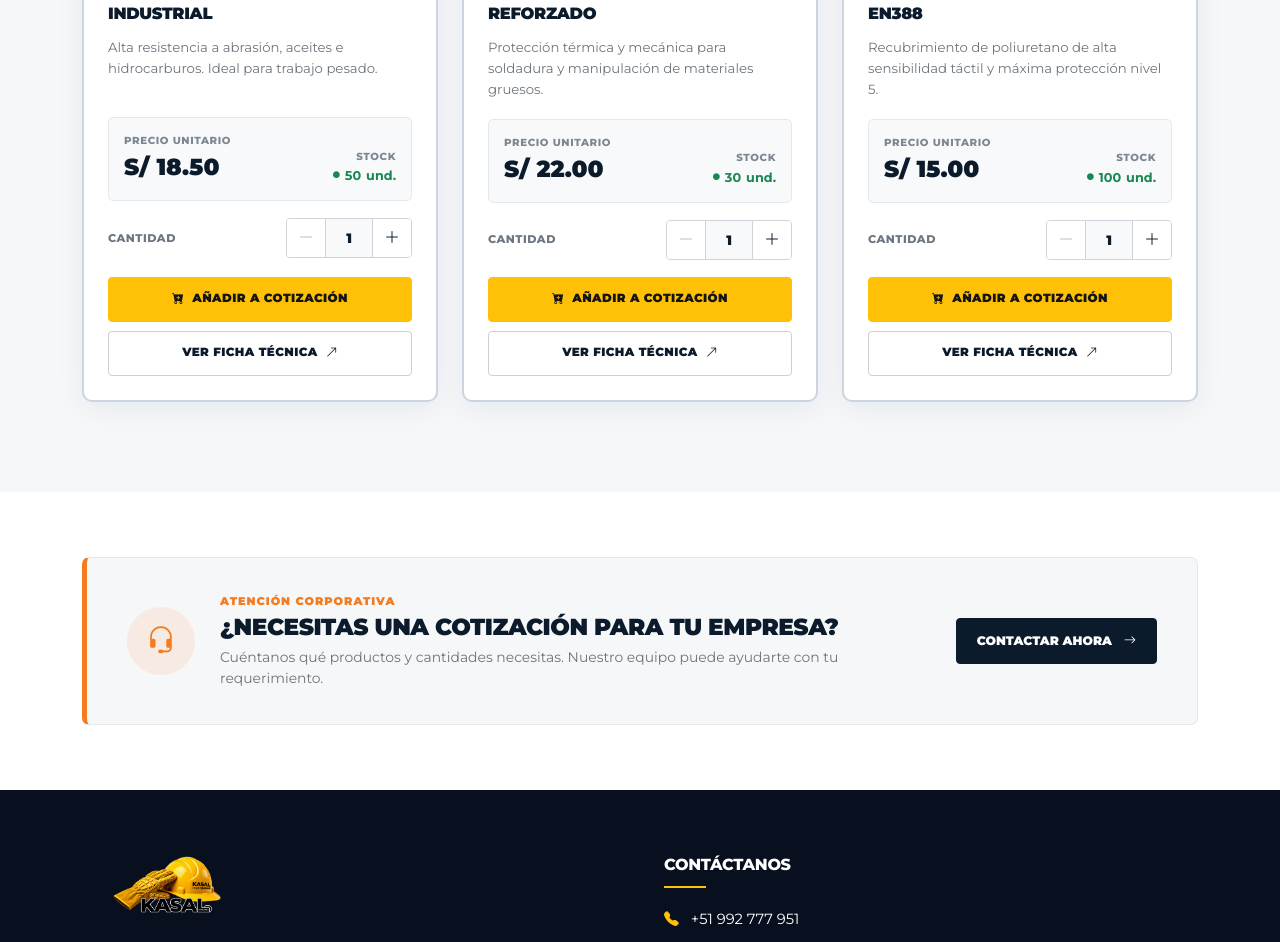
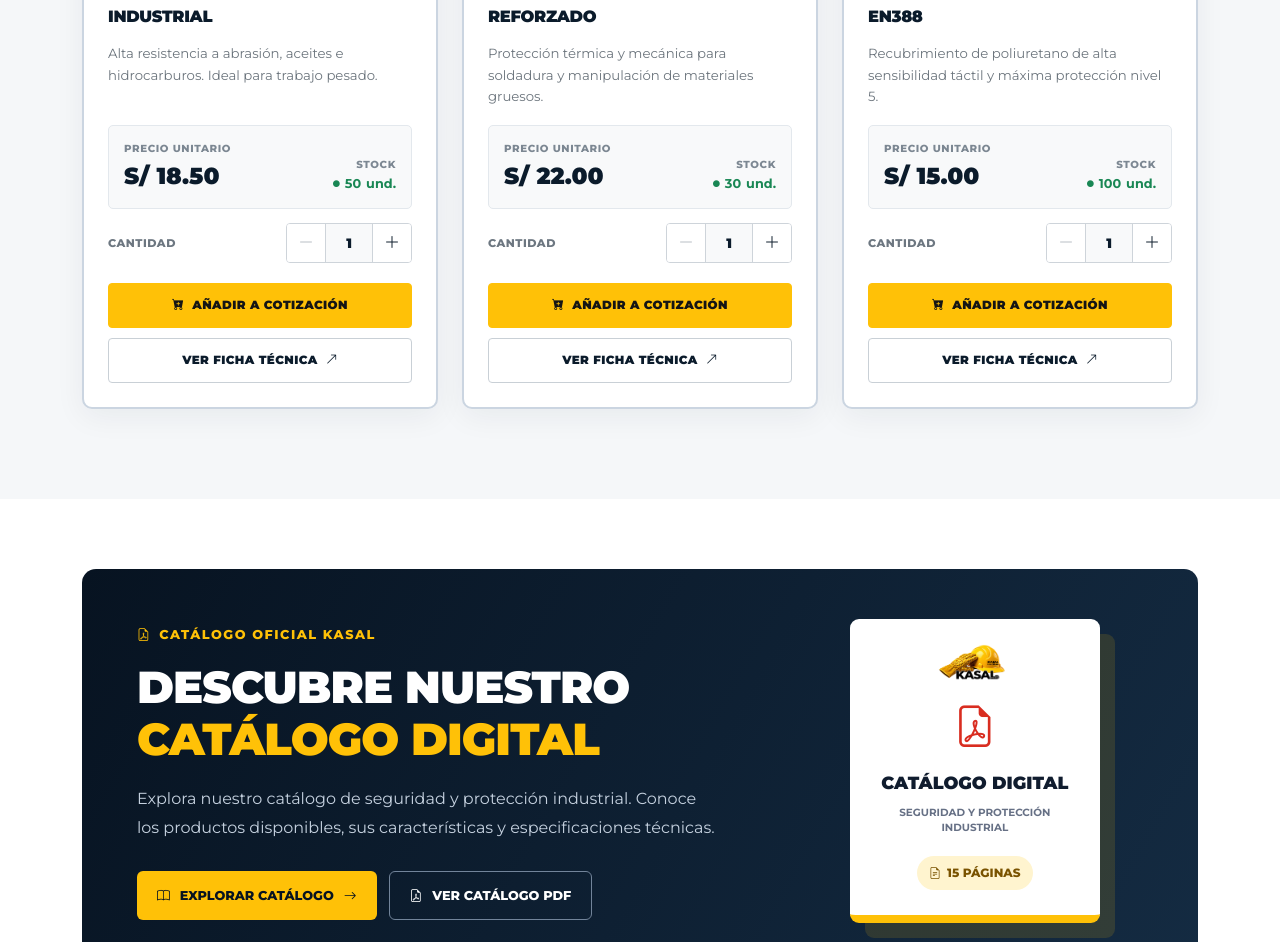
Before and after one commit to Githevr/KASAL-FRONTEND, an Angular app: page / in a window 1280 px wide. Shown: the part 1686-2628 px from the top of the page. Built offline with nearby package versions, Linux system fonts and the light colour scheme; no server answers.

Commit message:
Mejorar productos destacados y agregar catalogo digital en inicio

```diff
--- a/src/app/components/inicio/inicio.css
+++ b/src/app/components/inicio/inicio.css
@@ -1480,3 +1480,283 @@
     right: 5px;
   }
 }
+
+
+/* ==========================================
+   CATÁLOGO DIGITAL EN INICIO
+========================================== */
+
+.home-catalogo-section {
+  padding: 70px 0;
+  background: #ffffff;
+}
+
+.home-catalogo-content {
+  display: grid;
+  grid-template-columns: 1.3fr 0.7fr;
+  align-items: center;
+  gap: 45px;
+  padding: 50px 55px;
+  border-radius: 14px;
+  background: linear-gradient(120deg, #071321, #142b42);
+  overflow: hidden;
+}
+
+.home-catalogo-eyebrow {
+  display: inline-flex;
+  align-items: center;
+  gap: 8px;
+  color: #ffc107;
+  font-size: 0.8rem;
+  font-weight: 800;
+  letter-spacing: 1.5px;
+  margin-bottom: 18px;
+}
+
+.home-catalogo-info h2 {
+  color: #ffffff;
+  font-size: clamp(1.8rem, 3.5vw, 2.8rem);
+  font-weight: 900;
+  line-height: 1.15;
+  margin-bottom: 20px;
+}
+
+.home-catalogo-info h2 span {
+  display: block;
+  color: #ffc107;
+}
+
+.home-catalogo-info p {
+  color: #c5d1df;
+  font-size: 1rem;
+  line-height: 1.8;
+  max-width: 580px;
+  margin-bottom: 28px;
+}
+
+.home-catalogo-buttons {
+  display: flex;
+  flex-wrap: wrap;
+  gap: 12px;
+}
+
+.home-catalogo-btn-primary,
+.home-catalogo-btn-secondary {
+  display: inline-flex;
+  justify-content: center;
+  align-items: center;
+  gap: 10px;
+  padding: 14px 20px;
+  border-radius: 6px;
+  font-size: 0.8rem;
+  font-weight: 800;
+  text-decoration: none;
+  transition: 0.2s ease;
+}
+
+.home-catalogo-btn-primary {
+  background: #ffc107;
+  color: #071321;
+}
+
+.home-catalogo-btn-primary:hover {
+  background: #e5ac00;
+  color: #071321;
+  transform: translateY(-2px);
+}
+
+.home-catalogo-btn-secondary {
+  background: transparent;
+  color: #ffffff;
+  border: 1px solid #72849a;
+}
+
+.home-catalogo-btn-secondary:hover {
+  background: #ffffff;
+  color: #071321;
+}
+
+.home-catalogo-visual {
+  display: flex;
+  justify-content: center;
+}
+
+.home-catalogo-document {
+  display: flex;
+  flex-direction: column;
+  align-items: center;
+  justify-content: center;
+  width: 100%;
+  max-width: 250px;
+  min-height: 290px;
+  padding: 25px;
+  text-align: center;
+  background: #ffffff;
+  border-radius: 9px;
+  border-bottom: 8px solid #ffc107;
+  box-shadow: 15px 15px 0 rgba(255, 193, 7, 0.13);
+}
+
+.home-catalogo-logo {
+  width: 110px;
+  max-width: 100%;
+  height: auto;
+  margin-bottom: 15px;
+}
+
+.home-catalogo-pdf-icon {
+  color: #d92d20;
+  font-size: 2.6rem;
+  margin-bottom: 12px;
+}
+
+.home-catalogo-document strong {
+  color: #101c2e;
+  font-size: 1.1rem;
+  font-weight: 900;
+}
+
+.home-catalogo-document > span {
+  color: #667085;
+  font-size: 0.65rem;
+  font-weight: 700;
+  margin-top: 8px;
+}
+
+.home-catalogo-pages {
+  display: inline-flex;
+  align-items: center;
+  gap: 6px;
+  margin-top: 20px;
+  padding: 8px 12px;
+  border-radius: 20px;
+  background: #fff4cf;
+  color: #7a5300;
+  font-size: 0.75rem;
+  font-weight: 800;
+}
+
+@media (max-width: 991.98px) {
+  .home-catalogo-content {
+    grid-template-columns: 1fr;
+    padding: 40px 30px;
+  }
+
+  .home-catalogo-visual {
+    margin-top: 15px;
+  }
+}
+
+@media (max-width: 575.98px) {
+  .home-catalogo-section {
+    padding: 40px 0;
+  }
+
+  .home-catalogo-content {
+    padding: 32px 20px;
+    gap: 25px;
+  }
+
+  .home-catalogo-buttons {
+    flex-direction: column;
+  }
+
+  .home-catalogo-btn-primary,
+  .home-catalogo-btn-secondary {
+    width: 100%;
+  }
+}
+
+
+/* ==========================================
+   PRODUCTOS DESTACADOS - TARJETAS UNIFORMES
+========================================== */
+
+/* Todas las columnas ocupan la misma altura */
+.products-section .row > [class*="col-"] {
+  display: flex;
+}
+
+/* Tarjeta con distribución vertical */
+.products-section .product-card {
+  display: flex;
+  flex-direction: column;
+  width: 100%;
+  height: 100%;
+}
+
+/* Contenido de la tarjeta */
+.products-section .product-body {
+  display: flex;
+  flex-direction: column;
+  flex: 1;
+  padding: 24px;
+}
+
+/* Nombre: espacio uniforme de hasta 2 líneas */
+.products-section .product-body h3 {
+  min-height: 3.1em;
+  margin-bottom: 14px;
+  line-height: 1.55;
+}
+
+/* Descripción: máximo 3 líneas visibles */
+.products-section .product-description {
+  display: -webkit-box;
+  -webkit-box-orient: vertical;
+  -webkit-line-clamp: 3;
+  line-clamp: 3;
+  overflow: hidden;
+
+  line-height: 1.6;
+  height: 4.8em;
+  min-height: 4.8em;
+  margin-bottom: 18px;
+}
+
+/* Precio y stock */
+.products-section .product-info {
+  margin-top: 0;
+  margin-bottom: 14px;
+}
+
+/* Selector de cantidad */
+.products-section .quantity-section {
+  margin-top: 0;
+  margin-bottom: 20px;
+}
+
+/* Botones al final de cada tarjeta */
+.products-section .product-actions {
+  margin-top: auto;
+  display: flex;
+  flex-direction: column;
+  gap: 10px;
+}
+
+/* Botones con ancho uniforme */
+.products-section .product-actions .btn {
+  width: 100%;
+}
+
+/* ==========================================
+   RESPONSIVE
+========================================== */
+
+@media (max-width: 767.98px) {
+
+  .products-section .product-body {
+    padding: 20px;
+  }
+
+  .products-section .product-body h3 {
+    min-height: auto;
+  }
+
+  .products-section .product-description {
+    height: auto;
+    min-height: 0;
+    max-height: 4.8em;
+  }
+
+}
--- a/src/app/components/inicio/inicio.html
+++ b/src/app/components/inicio/inicio.html
@@ -501,9 +501,13 @@
 
 
             <!-- DESCRIPCIÓN -->
-            <p class="product-description">
-              {{ producto.descripcion }}
-            </p>
+            <!-- DESCRIPCIÓN RESUMIDA EN INICIO -->
+<p
+  class="product-description"
+  [title]="producto.descripcion || ''"
+>
+  {{ producto.descripcion }}
+</p>
 
 
             <!-- =========================================== -->
@@ -796,6 +800,93 @@
 </section>
 
 
+<!-- ==========================================
+     CATÁLOGO DIGITAL KASAL
+========================================== -->
+
+<section class="home-catalogo-section">
+
+  <div class="container">
+
+    <div class="home-catalogo-content">
+
+      <div class="home-catalogo-info">
+
+        <span class="home-catalogo-eyebrow">
+          <i class="bi bi-file-earmark-pdf"></i>
+          CATÁLOGO OFICIAL KASAL
+        </span>
+
+        <h2>
+          DESCUBRE NUESTRO
+          <span>CATÁLOGO DIGITAL</span>
+        </h2>
+
+        <p>
+          Explora nuestro catálogo de seguridad y protección
+          industrial. Conoce los productos disponibles,
+          sus características y especificaciones técnicas.
+        </p>
+
+        <div class="home-catalogo-buttons">
+
+          <a
+            routerLink="/catalogo-pdf"
+            class="home-catalogo-btn-primary"
+          >
+            <i class="bi bi-book"></i>
+            EXPLORAR CATÁLOGO
+            <i class="bi bi-arrow-right"></i>
+          </a>
+
+          <a
+            href="/catalogos/KASAL-INVERSIONES.pdf"
+            target="_blank"
+            rel="noopener noreferrer"
+            class="home-catalogo-btn-secondary"
+          >
+            <i class="bi bi-file-earmark-pdf"></i>
+            VER CATÁLOGO PDF
+          </a>
+
+        </div>
+
+      </div>
+
+      <div class="home-catalogo-visual">
+
+        <div class="home-catalogo-document">
+
+          <img
+            src="/images/logo-kasalv1.png"
+            alt="Logo KASAL INVERSIONES SAC"
+            class="home-catalogo-logo"
+            loading="lazy"
+          >
+
+          <i class="bi bi-file-earmark-pdf home-catalogo-pdf-icon"></i>
+
+          <strong>CATÁLOGO DIGITAL</strong>
+
+          <span>SEGURIDAD Y PROTECCIÓN INDUSTRIAL</span>
+
+          <div class="home-catalogo-pages">
+            <i class="bi bi-file-earmark-text"></i>
+            15 PÁGINAS
+          </div>
+
+        </div>
+
+      </div>
+
+    </div>
+
+  </div>
+
+</section>
+
+
+
 <!-- ====================================================== -->
 <!-- CTA FINAL -->
 <!-- ====================================================== -->
```
